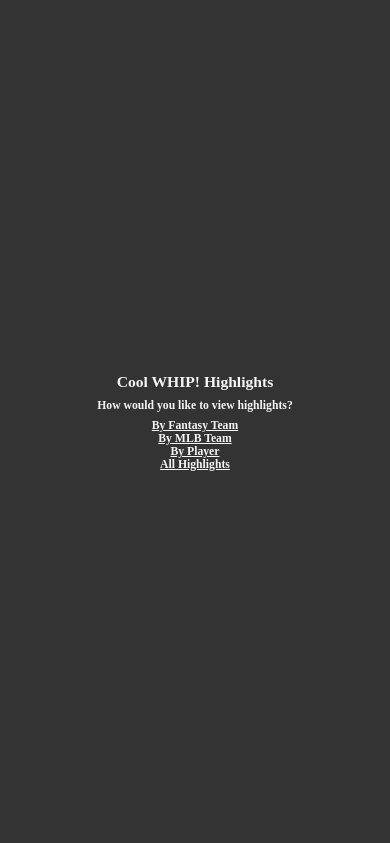
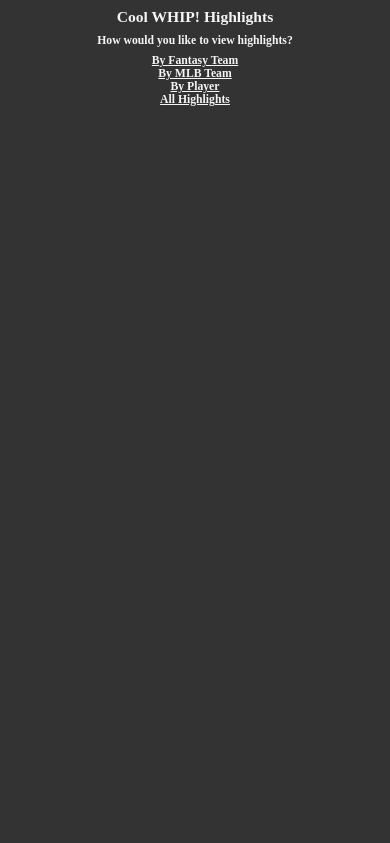
Before and after one commit to dovinhs8437-boop/web, a Flask app: page / in a window 390 px wide. Shown: the top 843 px of the page. After the commit the page ends 106 px from the top, so only its background shows below. Run offline with Flask 3, Linux system fonts and the light colour scheme.

Commit message:
updating mobile view

```diff
--- a/static/styles/style.css
+++ b/static/styles/style.css
@@ -15,8 +15,7 @@ body {
     gap: 2vw; /* Use viewport width for gap */
     font-size: 2vw; /* Use viewport width for font size */
     text-align: center;
-    justify-content: center;
-    margin-bottom: 50vh;
+    justify-content: flex-start;
 }
 p {
     max-width: 700px;
```
